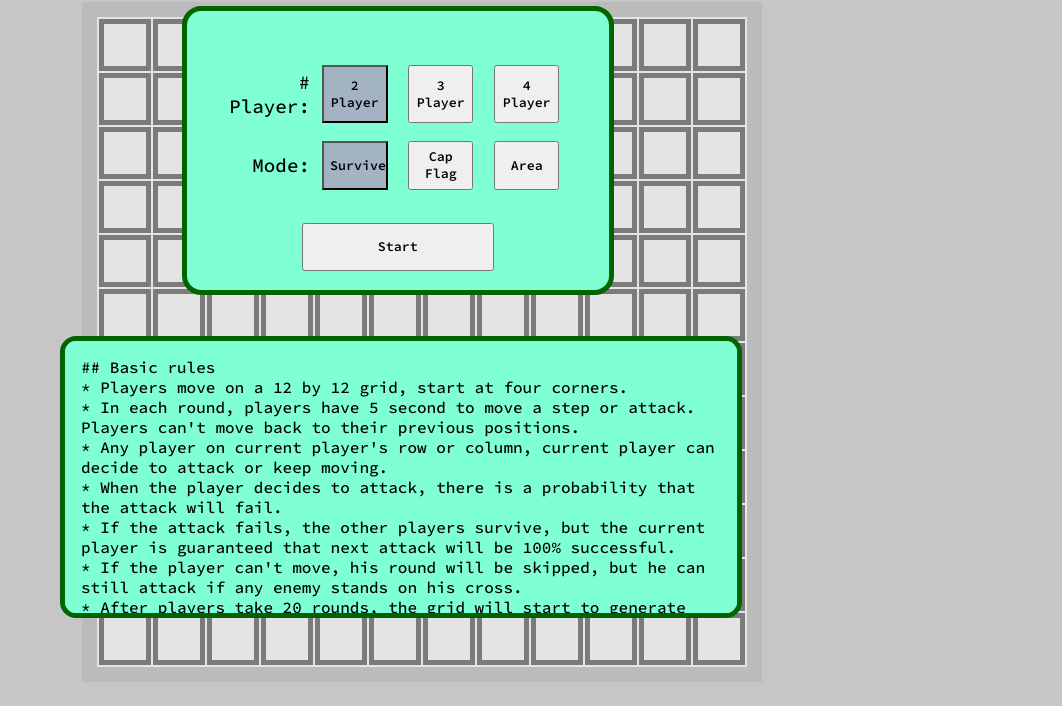
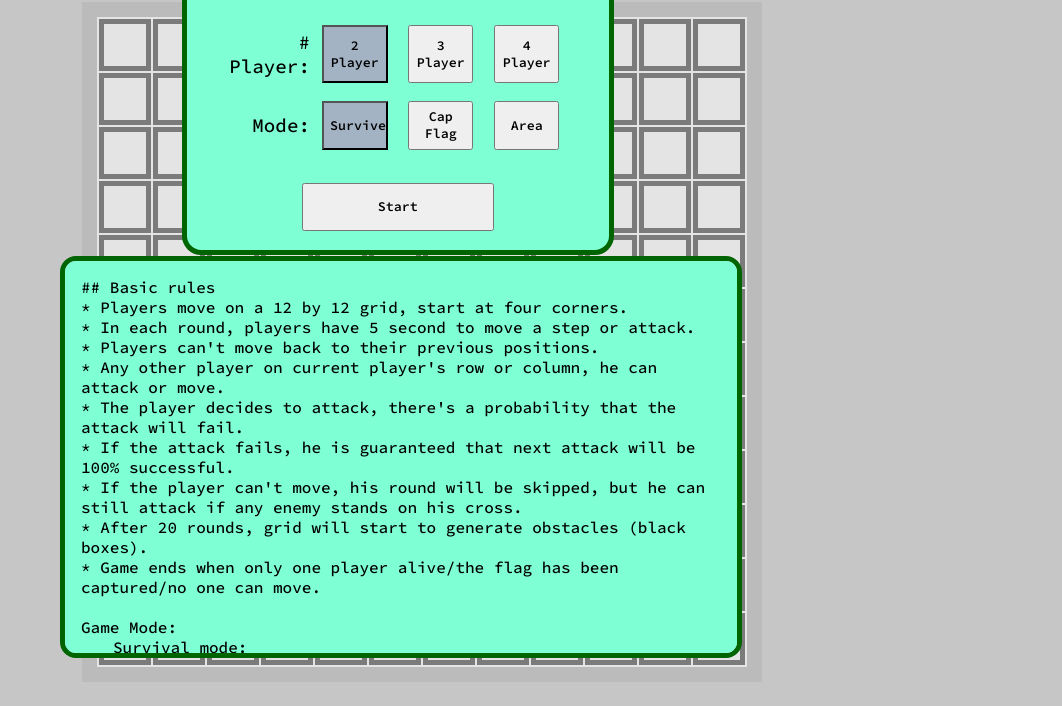
Before and after one commit to eric1050811-sc11/bug-free-octo-disco, a plain HTML site: page index.html in a window 1280 px wide. Shown: the part 86-792 px from the top of the page, without its empty margins (218-1280 px from the left). Drawn offline with nearby package versions, Linux system fonts and the light colour scheme.

Commit message:
little fix

```diff
--- a/main.css
+++ b/main.css
@@ -89,7 +89,7 @@ div.init_input {
     position: fixed;
     width: 30%;
     height: 30%;
-    bottom: 50%;
+    bottom: 55%;
     right: 35%;
     padding: 1em;
     text-align: center;
@@ -122,8 +122,8 @@ div.init_msg, div.game_over_msg, div.pause_msg {
 div.init_msg {
     position: fixed;
     width: 50%;
-    height: 30%;
-    bottom: 10%;
+    height: 45%;
+    bottom: 5%;
     right: 25%;
     padding: 1em;
     overflow: auto;
--- a/script.js
+++ b/script.js
@@ -689,6 +689,7 @@ $(document).ready(function() {
         // get and set the value
         let numPlayerValue = $(this).attr('id');
         $("#num_of_player").val(Number(numPlayerValue));
+        play_audio_move();
     });
 
     // game mode select
@@ -698,10 +699,12 @@ $(document).ready(function() {
         $(this).addClass("btn_active");
         // set the mode
         game_mode = $(this).attr('id');
+        play_audio_move();
     });
 
     // wait input and start
     $("#start").click(function() {
+        play_audio_move();
         game_start();
     });
 });
```
Also changed, not shown: index.html (+7 -6 lines), 3 other files.
